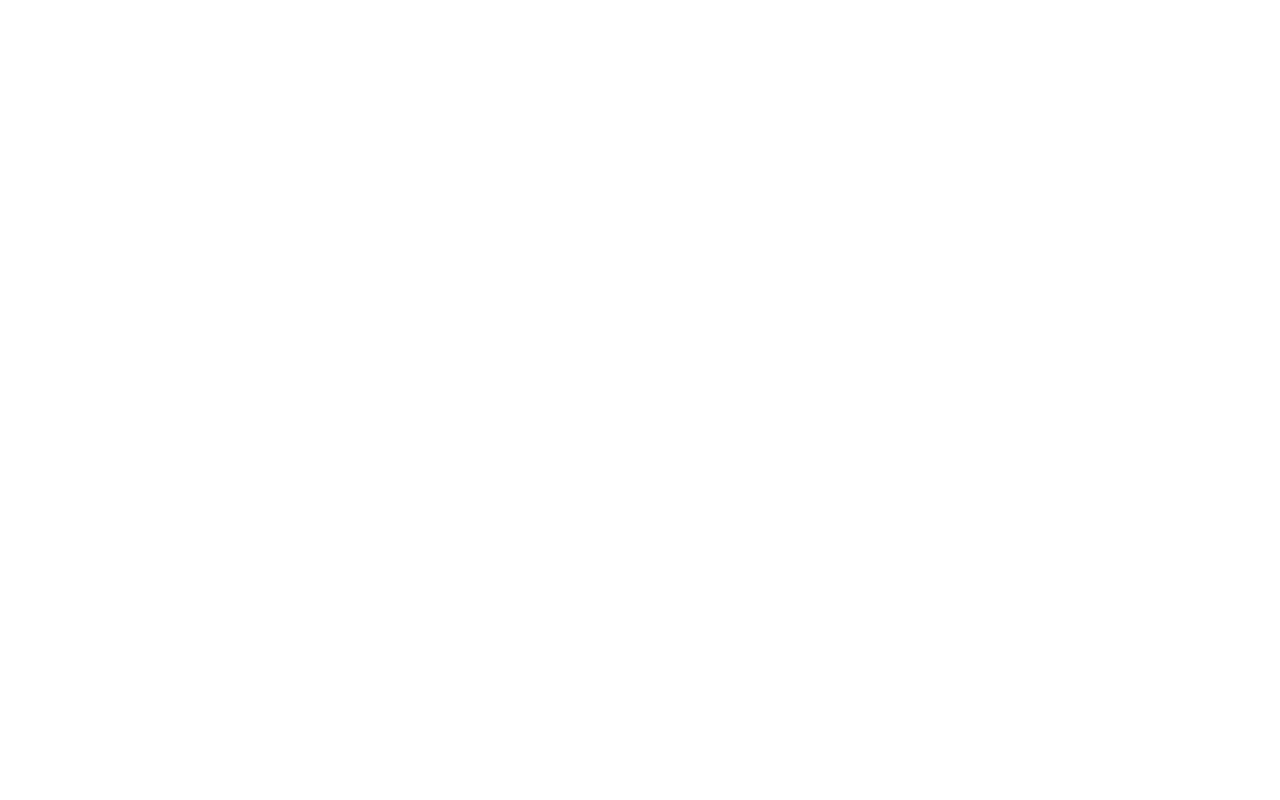
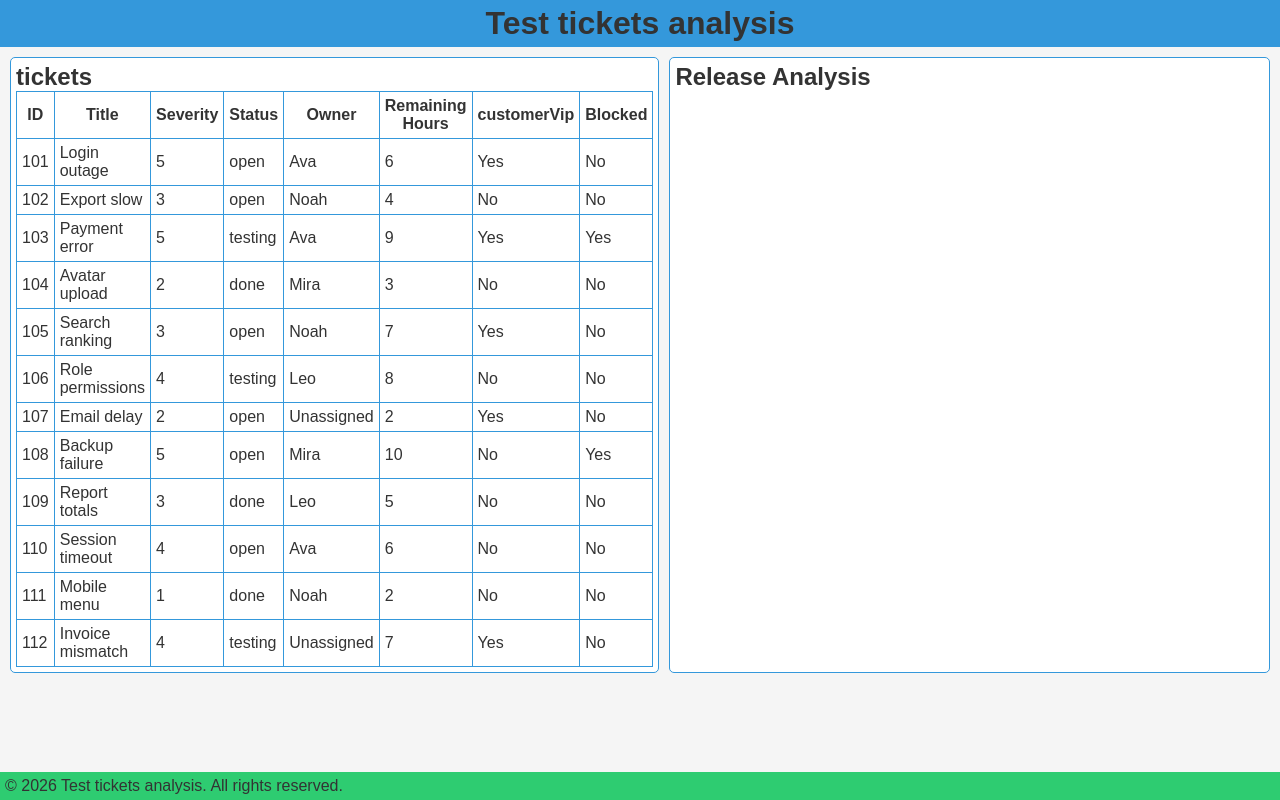
Before and after one commit to Davedov/release-tickets, a plain HTML site: page index.html in a window 1280 px wide. Drawn offline with Linux system fonts and the light colour scheme.

Commit message:
improved styling and render information

```diff
--- a/index.html
+++ b/index.html
@@ -7,6 +7,39 @@
 		<link rel="stylesheet" href="styles.css" />
 	</head>
 	<body>
+		<header>
+			<h1>Test tickets analysis</h1>
+		</header>
+		<main>
+			<section id="main-info" class="main-info">
+				<article id="tickets" class="tickets">
+					<h2>tickets</h2>
+					<table>
+						<thead>
+							<tr>
+								<th>ID</th>
+								<th>Title</th>
+								<th>Severity</th>
+								<th>Status</th>
+								<th>Owner</th>
+								<th>Remaining Hours</th>
+								<th>customerVip</th>
+								<th>Blocked</th>
+							</tr>
+						</thead>
+						<tbody id="tickets-list"></tbody>
+					</table>
+				</article>
+				<article id="release-analysis">
+					<h2>Release Analysis</h2>
+					<ul id="release-analysis-list"></ul>
+					<div id="release-decidsion"></div>
+				</article>
+			</section>
+		</main>
+		<footer>
+			<p>&copy; 2026 Test tickets analysis. All rights reserved.</p>
+		</footer>
 		<script src="script.js"></script>
 	</body>
 </html>
--- a/script.js
+++ b/script.js
@@ -122,6 +122,16 @@
 	},
 ];
 //#endregion
+//#region get elements
+const tableTickets = document.getElementById("tickets-list");
+const ulReleaseAnalysis = document.getElementById("release-analysis-list");
+const divReleaseDecision = document.getElementById("release-decidsion");
+//#endregion
+//#region event listeners
+document.addEventListener("DOMContentLoaded", () => {
+	displayTickets();
+});
+//#endregion
 //#region functions
 function ticketById(id) {
 	if (typeof id !== "number") return null;
@@ -226,4 +236,44 @@
 		decision: decision,
 	};
 }
+
+function displayTickets() {
+	tickets.forEach((ticket) => {
+		const tr = document.createElement("tr");
+
+		const tdId = document.createElement("td");
+		tdId.textContent = ticket.id;
+		tr.appendChild(tdId);
+
+		const tdTitle = document.createElement("td");
+		tdTitle.textContent = ticket.title;
+		tr.appendChild(tdTitle);
+
+		const tdSeverity = document.createElement("td");
+		tdSeverity.textContent = ticket.severity;
+		tr.appendChild(tdSeverity);
+
+		const tdStatus = document.createElement("td");
+		tdStatus.textContent = ticket.status;
+		tr.appendChild(tdStatus);
+
+		const tdOwner = document.createElement("td");
+		tdOwner.textContent = ticket.owner ? ticket.owner : "Unassigned";
+		tr.appendChild(tdOwner);
+
+		const tdRemainingHours = document.createElement("td");
+		tdRemainingHours.textContent = ticket.remainingHours;
+		tr.appendChild(tdRemainingHours);
+
+		const tdCustomerVip = document.createElement("td");
+		tdCustomerVip.textContent = ticket.customerVip ? "Yes" : "No";
+		tr.appendChild(tdCustomerVip);
+
+		const tdBlocked = document.createElement("td");
+		tdBlocked.textContent = ticket.blocked ? "Yes" : "No";
+		tr.appendChild(tdBlocked);
+
+		tableTickets.appendChild(tr);
+	});
+}
 //#endregion
--- a/styles.css
+++ b/styles.css
@@ -0,0 +1,73 @@
+:root {
+	--background-color: #f5f5f5;
+	--text-color: #333;
+	--card-background-color: #fff;
+	--primary-color: #3498db;
+	--secondary-color: #2ecc71;
+	--margin: 5px;
+	--padding: 5px;
+	--rounding: 5px;
+}
+
+* {
+	margin: 0;
+	padding: 0;
+	box-sizing: border-box;
+}
+
+body {
+	font-family: Arial, sans-serif;
+	display: flex;
+	flex-direction: column;
+	min-height: 100vh;
+	background-color: var(--background-color);
+	color: var(--text-color);
+}
+
+header {
+	background-color: var(--primary-color);
+	padding: var(--padding);
+	text-align: center;
+}
+
+main {
+	flex: 1;
+	padding: var(--padding);
+}
+
+footer {
+	background-color: var(--secondary-color);
+	padding: var(--padding);
+}
+
+table,
+th,
+td {
+	border: 1px solid var(--primary-color);
+	padding: var(--padding);
+	border-collapse: collapse;
+}
+
+.main-info {
+	display: flex;
+	flex-direction: row;
+}
+
+.main-info article {
+	flex: 1;
+	margin: var(--margin);
+	padding: var(--padding);
+	border: 1px solid var(--primary-color);
+	border-radius: var(--rounding);
+	background-color: var(--card-background-color);
+}
+
+@media (prefers-color-scheme: dark) {
+	:root {
+		--background-color: #1e1e1e;
+		--text-color: #f5f5f5;
+		--card-background-color: #2c2c2c;
+		--primary-color: #2980b9;
+		--secondary-color: #27ae60;
+	}
+}
```
